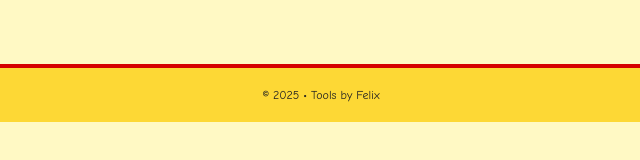
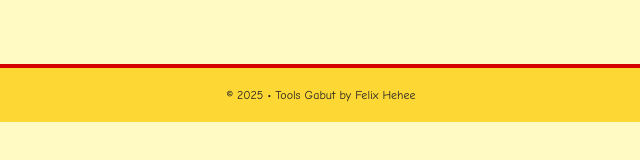
Before and after one commit to felix2409/spctools, a plain HTML site: page index.html in a window 1280 px wide. Shown: the part 330-490 px from the top of the page, 319-959 px from the left. Drawn offline with Linux system fonts and the light colour scheme.

Commit message:
Update index.html

```diff
--- a/index.html
+++ b/index.html
@@ -108,7 +108,7 @@
   </div>
 
   <footer>
-    &copy; 2025 • Tools by Felix
+    &copy; 2025 • Tools Gabut by Felix Hehee
   </footer>
 </body>
 </html>
```
